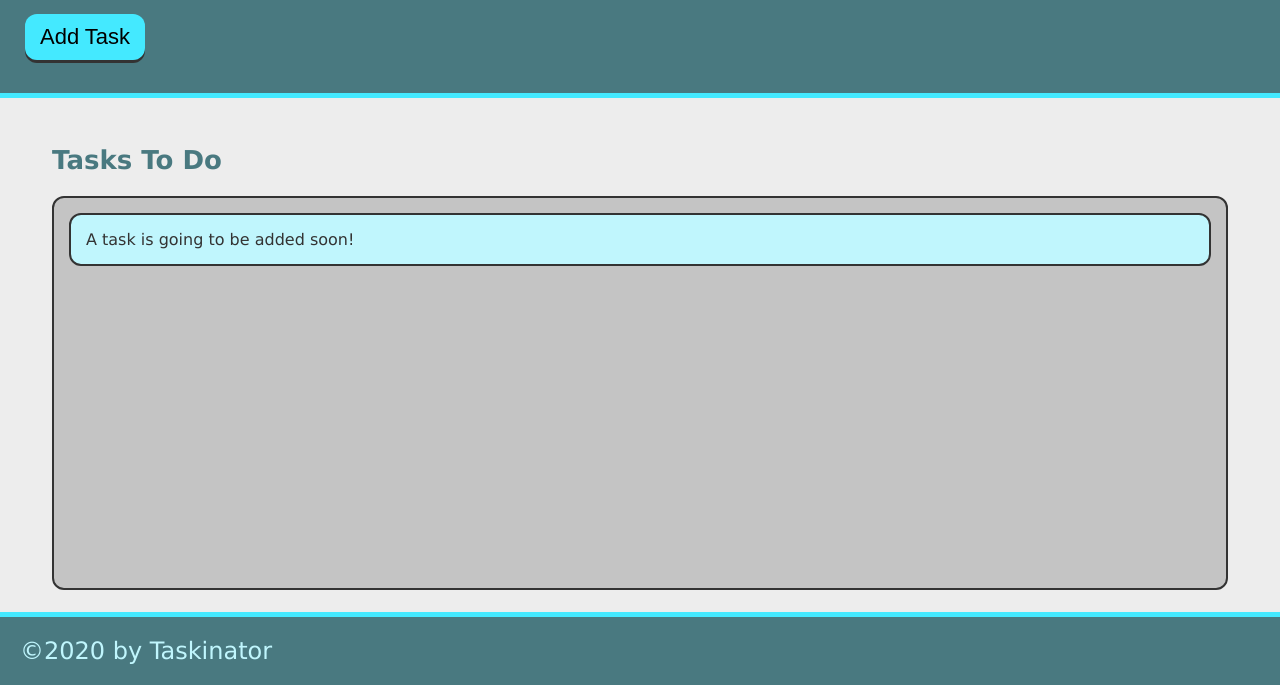
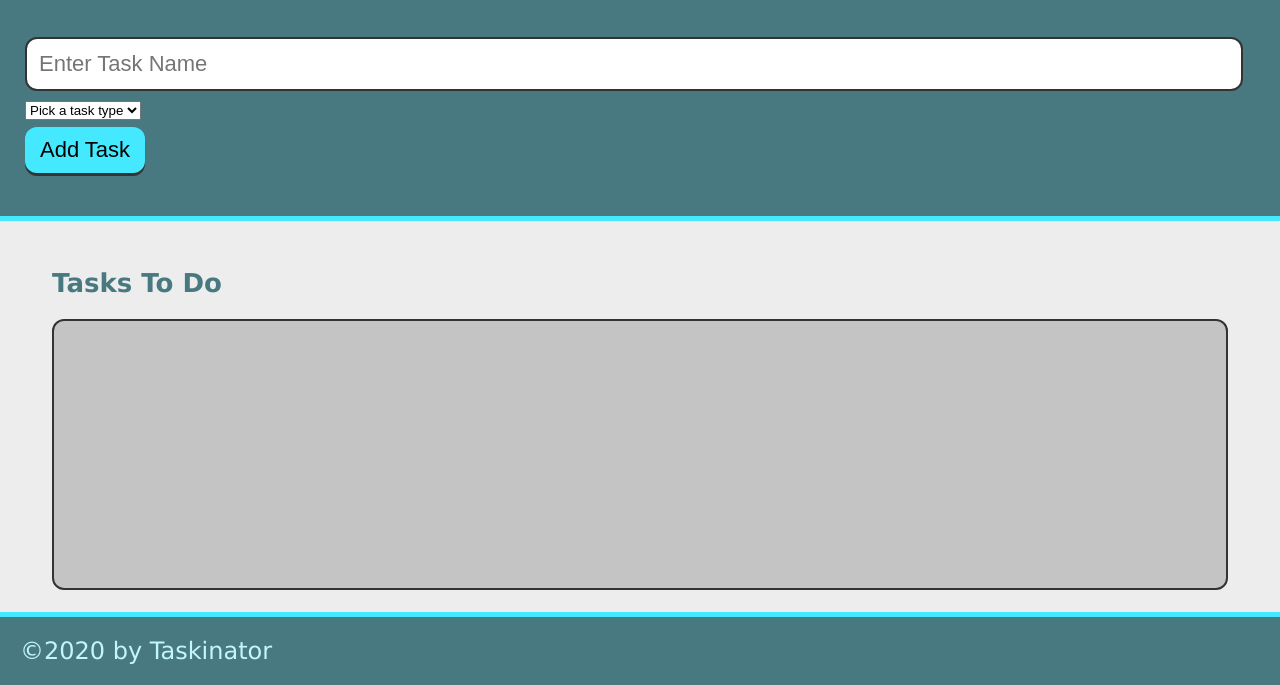
Before and after one commit to chaitalizn/taskinator, a plain HTML site: page index.html in a window 1280 px wide. Shown: the part 115-800 px from the top of the page. Drawn offline with Linux system fonts and the light colour scheme.

Commit message:
html form element

```diff
--- a/index.html
+++ b/index.html
@@ -12,14 +12,29 @@
     <header>
         <h1 class="page-title">Taskinator</h1>
         <p>Click the button below to add a new task!</p>
-        <button class="btn" id="save-task">Add Task</button>
+        <form id="task-form">
+            <div class="form-group">
+                <div class="form-group">
+                    <input type="text" name="task-name" placeholder="Enter Task Name" />
+                </div>
+                <div class="form-group">
+                    <select name="task-type">
+                        <option value="" disabled selected>Pick a task type</option>
+                        <option value="Print">Print</option>
+                        <option value="Web">Web</option>
+                        <option value="Mobile">Mobile</option>
+                    </select>
+                </div>
+                <button class="btn" id="save-task" type="submit">Add Task</button>
+            </div>
+          </form>
     </header>
 
     <main class="page-content">
         <section class="task-list-wrapper">
             <h2 class="list-title">Tasks To Do</h2>
             <ul class="task-list" id="tasks-to-do">
-                <li class="task-item">A task is going to be added soon!</li>
+
             </ul>
         </section>
     </main>
```
